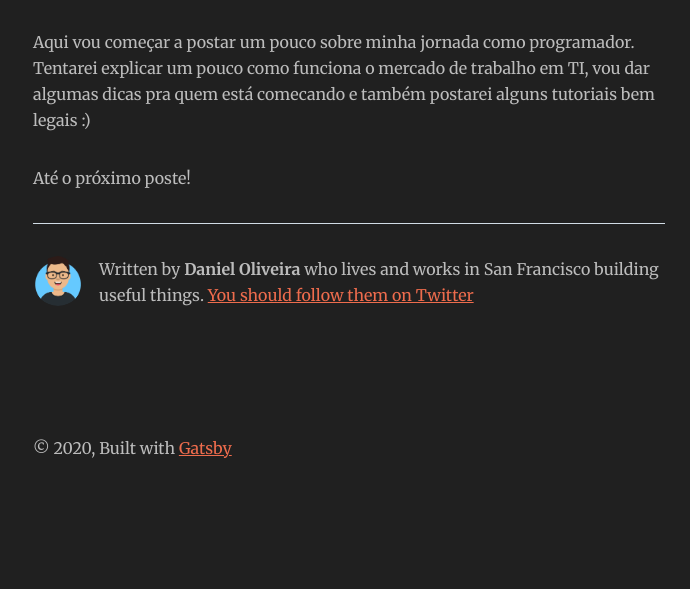
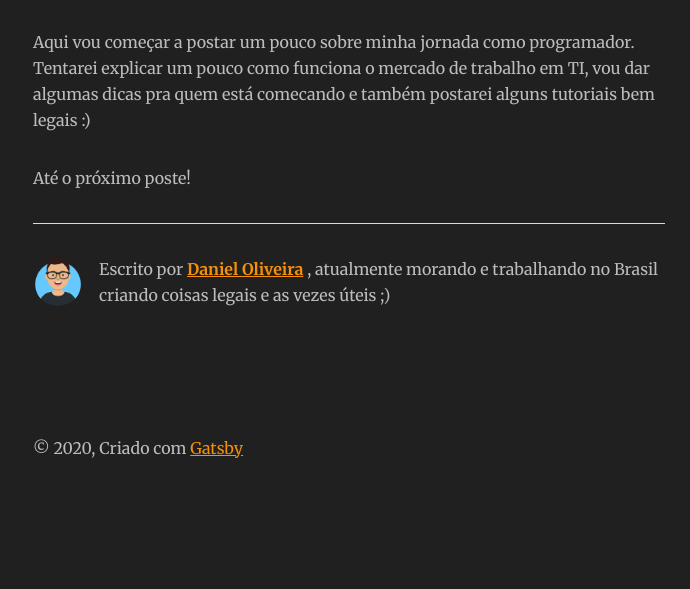
Before and after one commit to Daniel0liver/blog, a Gatsby site: page /hello-world/ in a window 1280 px wide. Shown: the part 211-800 px from the top of the page, without its empty margins (291-981 px from the left). Built offline with nearby package versions, Linux system fonts and the light colour scheme; Gatsby itself is replaced by a stand-in of ours.

Commit message:
[MW-1579]PATCH: Ajustando cores, sumário e links do blog

```diff
--- a/gatsby-config.js
+++ b/gatsby-config.js
@@ -3,7 +3,7 @@ module.exports = {
     title: `Daniel Oliveira Blog`,
     author: {
       name: `Daniel Oliveira`,
-      summary: `who lives and works in San Francisco building useful things.`,
+      summary: `, atualmente morando e trabalhando no Brasil criando coisas legais e as vezes úteis ;)`,
     },
     description: `A starter blog demonstrating what Gatsby can do.`,
     siteUrl: `https://danieloliveira.netlify.app/`,
@@ -61,12 +61,12 @@ module.exports = {
       resolve: `gatsby-plugin-manifest`,
       options: {
         name: `Daniel Oliveira Blog`,
-        short_name: `GatsbyJS`,
+        short_name: `Daniel`,
         start_url: `/`,
         background_color: `#ffffff`,
         theme_color: `#663399`,
         display: `minimal-ui`,
-        icon: `content/assets/gatsby-icon.png`,
+        icon: `content/assets/icon.png`,
       },
     },
     `gatsby-plugin-react-helmet`,
--- a/src/components/bio.js
+++ b/src/components/bio.js
@@ -5,9 +5,9 @@
  * See: https://www.gatsbyjs.com/docs/use-static-query/
  */
 
-import React from "react"
-import { useStaticQuery, graphql } from "gatsby"
-import Image from "gatsby-image"
+import React from 'react'
+import { useStaticQuery, graphql } from 'gatsby'
+import Image from 'gatsby-image'
 
 const Bio = () => {
   const data = useStaticQuery(graphql`
@@ -53,11 +53,11 @@ const Bio = () => {
       )}
       {author?.name && (
         <p>
-          Written by <strong>{author.name}</strong> {author?.summary || null}
-          {` `}
-          <a href={`https://twitter.com/${social?.twitter || ``}`}>
-            You should follow them on Twitter
-          </a>
+          Escrito por{' '}
+          <a href={`https://twitter.com/${social?.twitter}`} target="_blank">
+            <strong>{author.name}</strong>
+          </a>{' '}
+          {author?.summary || null}
         </p>
       )}
     </div>
--- a/src/components/layout.js
+++ b/src/components/layout.js
@@ -1,5 +1,5 @@
-import React from "react"
-import { Link } from "gatsby"
+import React from 'react'
+import { Link } from 'gatsby'
 
 const Layout = ({ location, title, children }) => {
   const rootPath = `${__PATH_PREFIX__}/`
@@ -25,9 +25,11 @@ const Layout = ({ location, title, children }) => {
       <header className="global-header">{header}</header>
       <main>{children}</main>
       <footer>
-        © {new Date().getFullYear()}, Built with
+        © {new Date().getFullYear()}, Criado com
         {` `}
-        <a href="https://www.gatsbyjs.com">Gatsby</a>
+        <a href="https://www.gatsbyjs.com" target="_blank">
+          Gatsby
+        </a>
       </footer>
     </div>
   )
--- a/src/style.css
+++ b/src/style.css
@@ -1,7 +1,7 @@
 /* CSS Custom Properties Definitions */
 
 :root {
-  --maxWidth-none: "none";
+  --maxWidth-none: 'none';
   --maxWidth-xs: 20rem;
   --maxWidth-sm: 24rem;
   --maxWidth-md: 28rem;
@@ -10,9 +10,9 @@
   --maxWidth-2xl: 42rem;
   --maxWidth-3xl: 48rem;
   --maxWidth-4xl: 56rem;
-  --maxWidth-full: "100%";
+  --maxWidth-full: '100%';
   --maxWidth-wrapper: var(--maxWidth-2xl);
-  --spacing-px: "1px";
+  --spacing-px: '1px';
   --spacing-0: 0;
   --spacing-1: 0.25rem;
   --spacing-2: 0.5rem;
@@ -28,9 +28,9 @@
   --spacing-24: 6rem;
   --spacing-32: 8rem;
   --fontFamily-sans: Montserrat, system-ui, -apple-system, BlinkMacSystemFont,
-    "Segoe UI", Roboto, "Helvetica Neue", Arial, "Noto Sans", sans-serif,
-    "Apple Color Emoji", "Segoe UI Emoji", "Segoe UI Symbol", "Noto Color Emoji";
-  --fontFamily-serif: "Merriweather", "Georgia", Cambria, "Times New Roman",
+    'Segoe UI', Roboto, 'Helvetica Neue', Arial, 'Noto Sans', sans-serif,
+    'Apple Color Emoji', 'Segoe UI Emoji', 'Segoe UI Symbol', 'Noto Color Emoji';
+  --fontFamily-serif: 'Merriweather', 'Georgia', Cambria, 'Times New Roman',
     Times, serif;
   --font-body: var(--fontFamily-serif);
   --font-heading: var(--fontFamily-sans);
@@ -62,7 +62,7 @@
   --color-accent: #d1dce5; */
 
   /* Dark Mode */
-  --color-primary: #ee6c4d;
+  --color-primary: #f4900b;
   --color-text: #ffffffb3;
   --color-text-light: #4f5969;
   --color-heading: #b9babb;
@@ -256,7 +256,7 @@ a:focus {
   padding: var(--spacing-10) var(--spacing-5);
 }
 
-.global-wrapper[data-is-root-path="true"] .bio {
+.global-wrapper[data-is-root-path='true'] .bio {
   margin-bottom: var(--spacing-20);
 }
 
```
Also changed, not shown: src/templates/blog-post.js (+5 -5 lines), static/favicon.ico, 2 other files.
